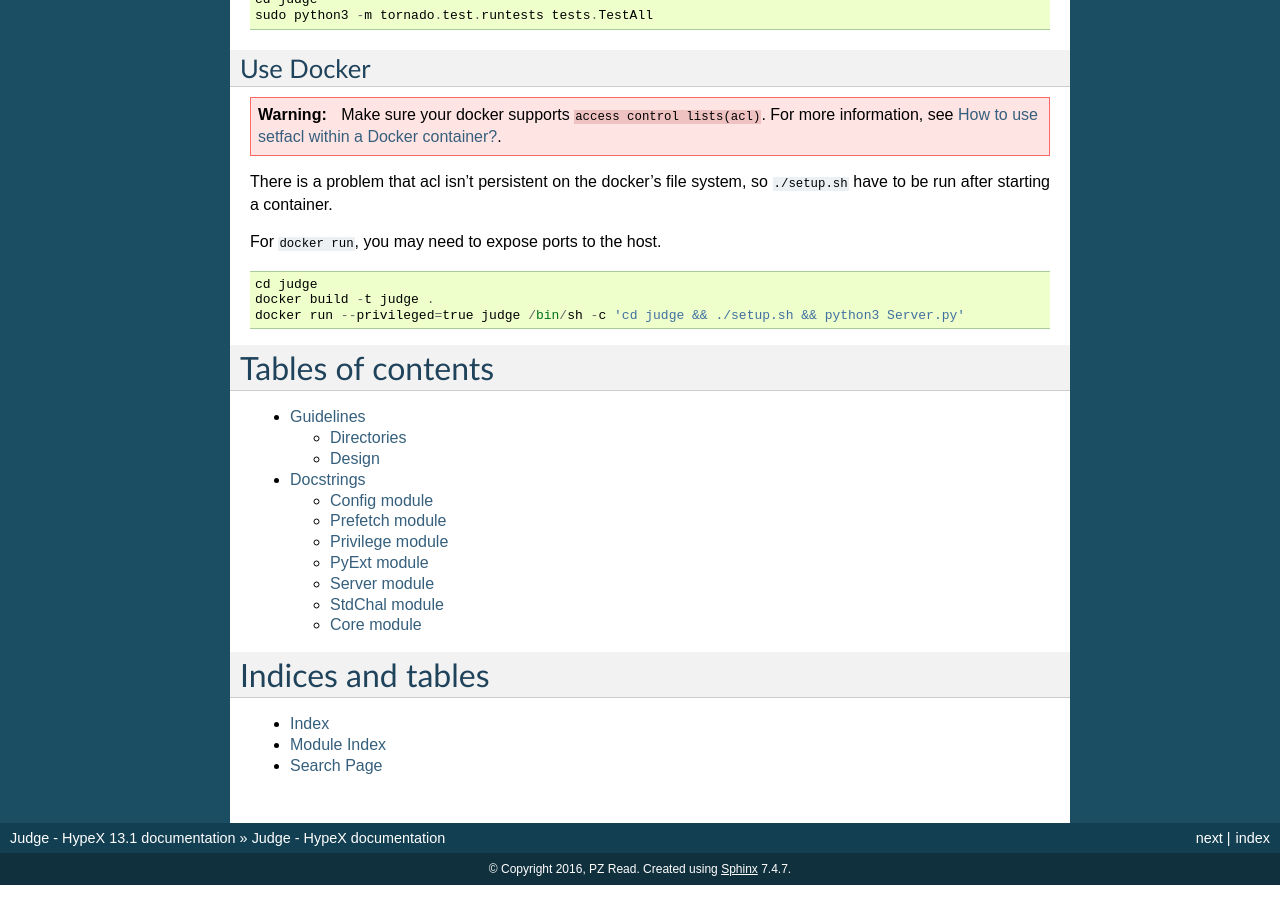
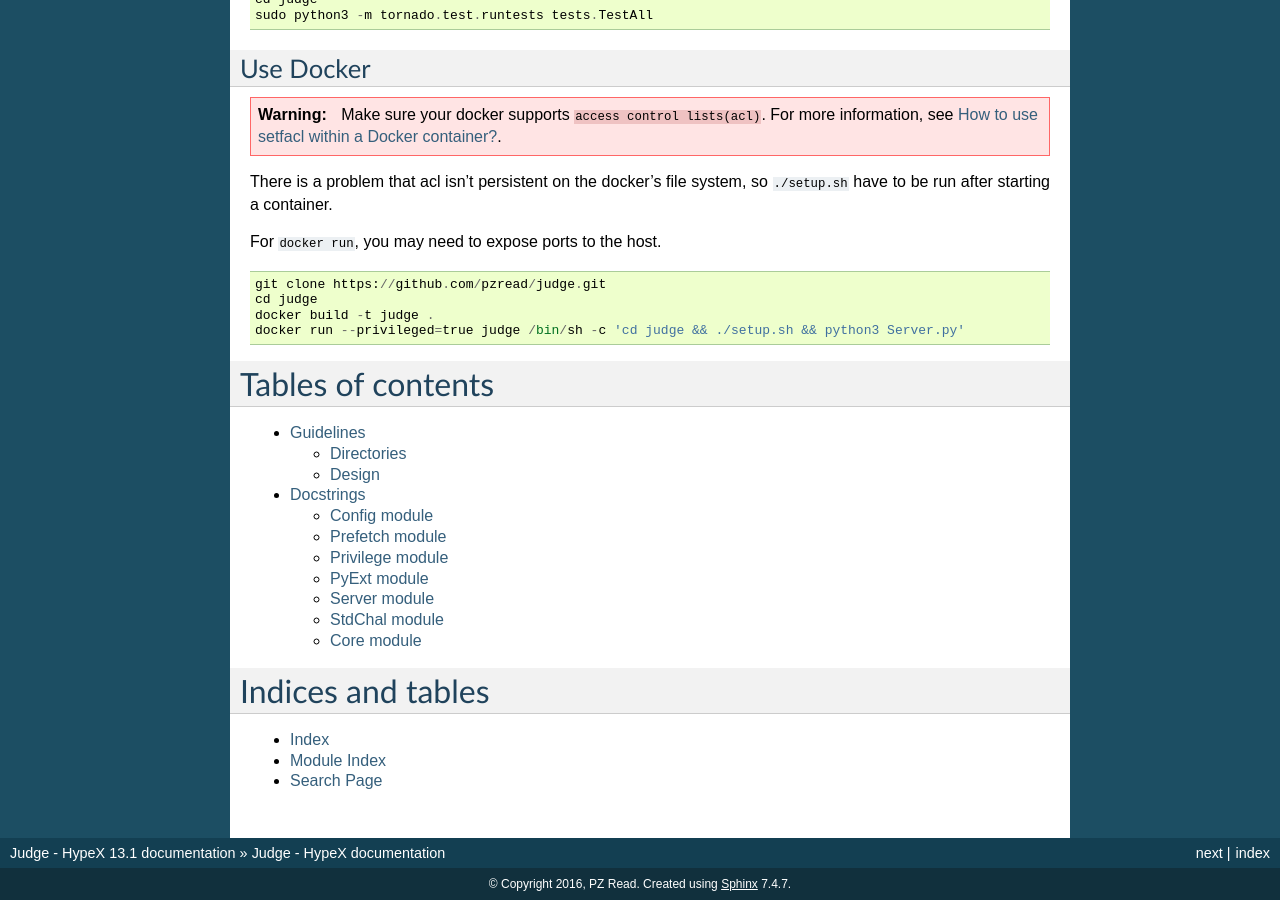
Before and after one commit to pzread/judge, a Sphinx documentation site: the page built from docs/index.rst, in a window 1280 px wide and 900 px high, scrolled down 979 px. Built offline with Sphinx 7.4.7, drawn with Linux system fonts in a browser that asks for light colours.

```diff
--- a/docs/index.rst
+++ b/docs/index.rst
@@ -82,6 +82,7 @@ For ``docker run``, you may need to expose ports to the host.
 
 .. code::
 
+   git clone https://github.com/pzread/judge.git
    cd judge
    docker build -t judge .
    docker run --privileged=true judge /bin/sh -c 'cd judge && ./setup.sh && python3 Server.py'
```
Also changed, not shown: .travis.yml, 1 other file.
